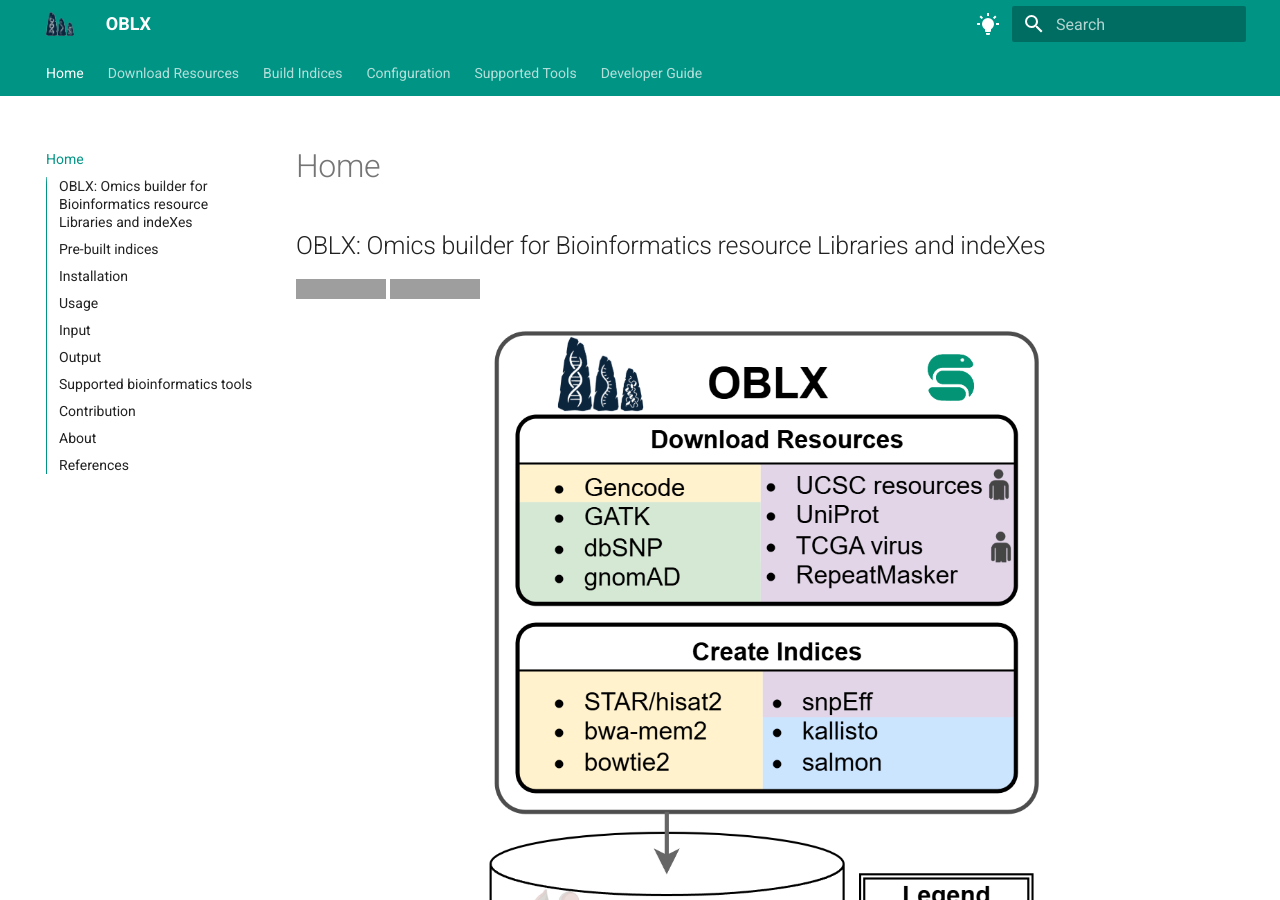
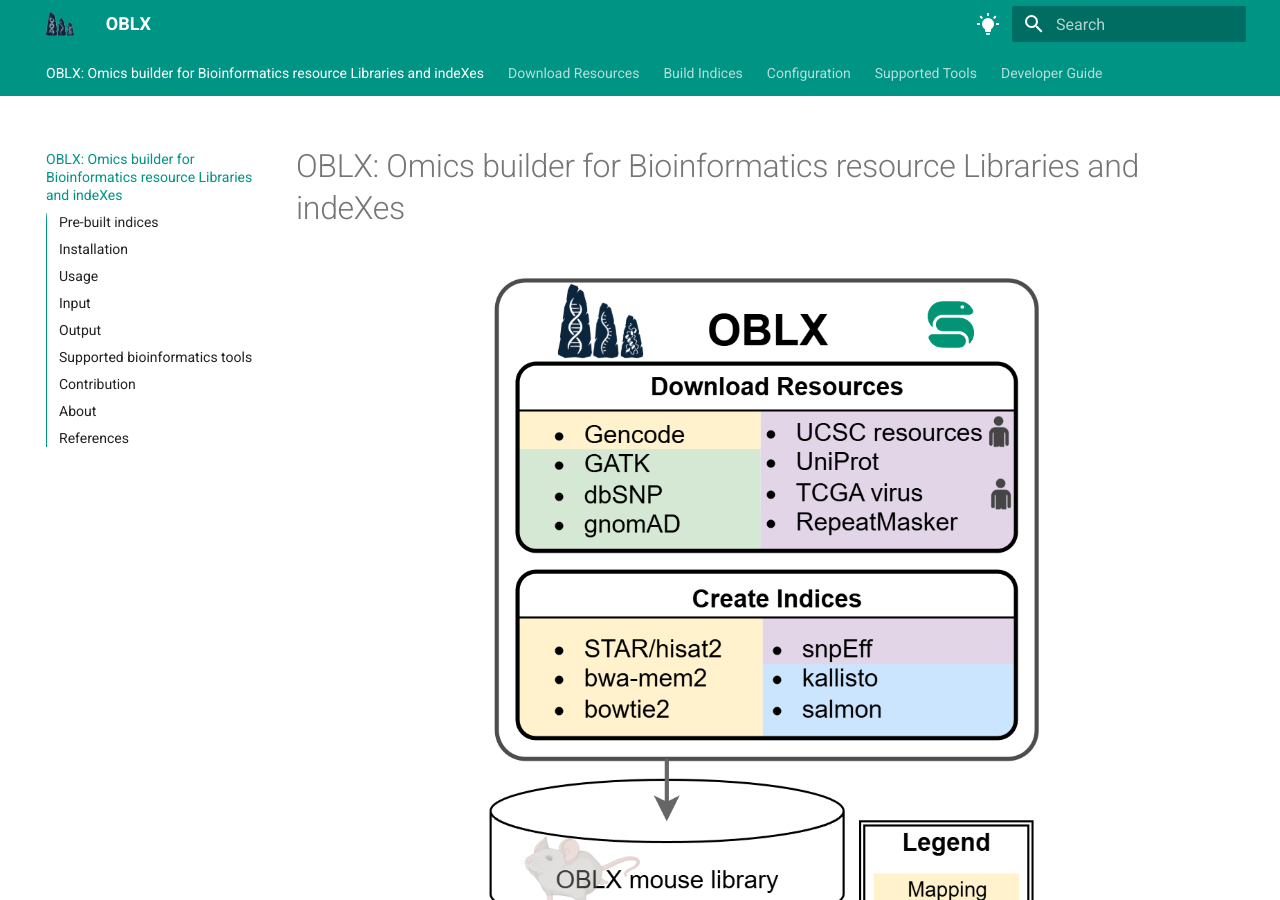
Before and after one commit to TRON-Bioinformatics/oblx, an MkDocs documentation site: the page built from docs/oblx/docs/index.md, in a window 1280 px wide and 900 px high. Built offline with MkDocs 1.6.1 and Material for MkDocs 9.7.7, drawn with Linux system fonts in a browser that asks for light colours; grey boxes are pictures that could not be loaded.

Commit message:
docs: Cleanup header of OBLX index page

```diff
--- a/docs/oblx/docs/index.md
+++ b/docs/oblx/docs/index.md
@@ -1,12 +1,3 @@
-## OBLX: Omics builder for Bioinformatics resource Libraries and indeXes
-
-<!-- badges: start -->
-
-[![Snakemake](https://img.shields.io/badge/snakemake-9.20.0-brightgreen.svg?style=plastic)](https://snakemake.readthedocs.io)
-[![pipeline status](https://github.com/TRON-Private/tronmake-genome-lib-builder/actions/workflows/ci.yaml/badge.svg)](https://github.com/TRON-Private/tronmake-genome-lib-builder/actions/workflows/ci.yaml)
-
-<!-- badges: end -->
-
 <p align="center">
     <img src="resources/workflow_graph.png" width="60%"
     alt="Brief visual description of OBLX, showing which resources are downloaded, which tool indices are created, for which purpose, and if that is for human usage only.">
--- a/docs/oblx/mkdocs.yml
+++ b/docs/oblx/mkdocs.yml
@@ -1,6 +1,6 @@
 site_name: OBLX
 nav:
-  - Home: index.md
+  - "OBLX: Omics builder for Bioinformatics resource Libraries and indeXes": index.md
   - Download Resources: pull_resources.md
   - Build Indices: build_indices.md
   - Configuration: configuration.md
```
